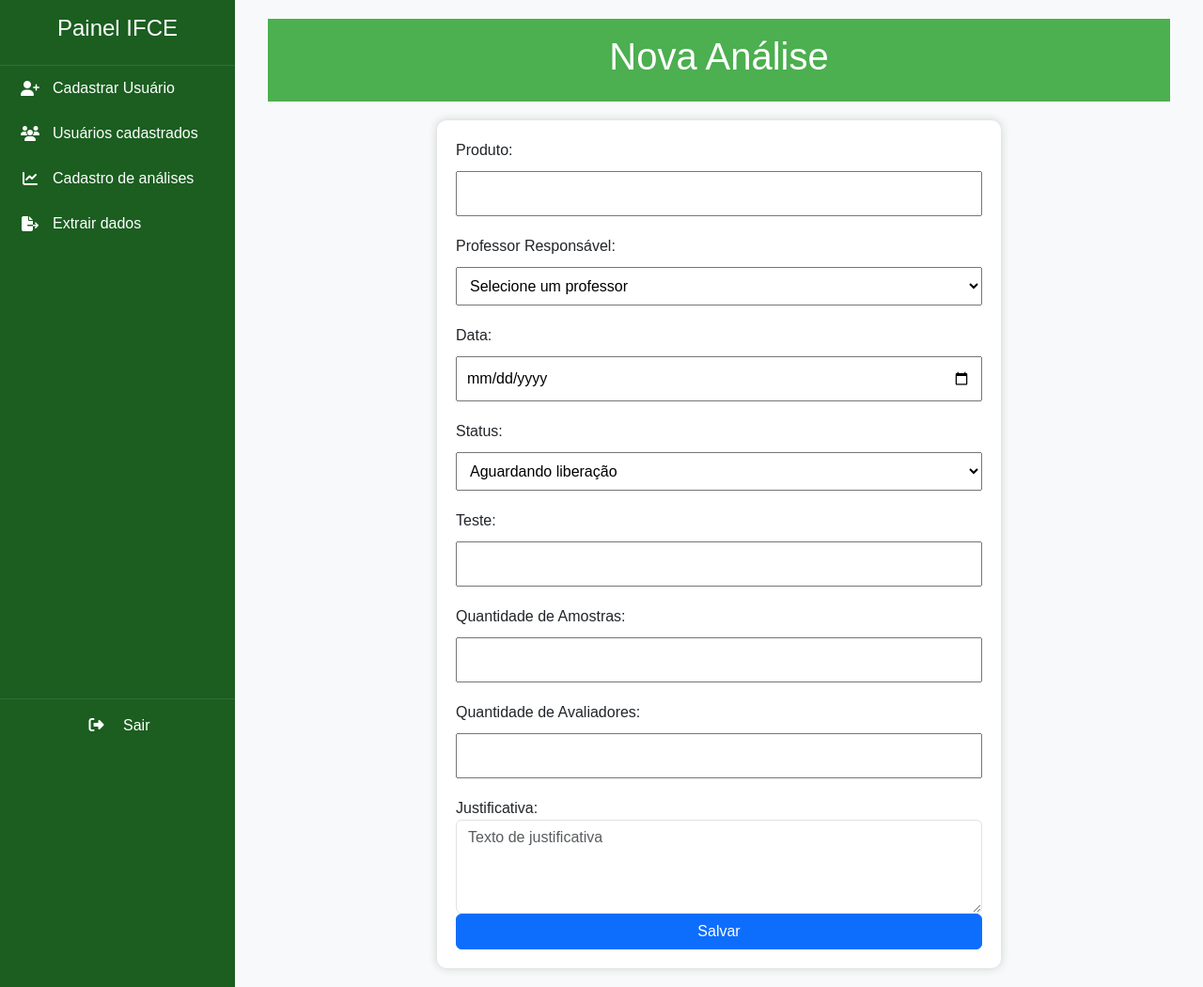
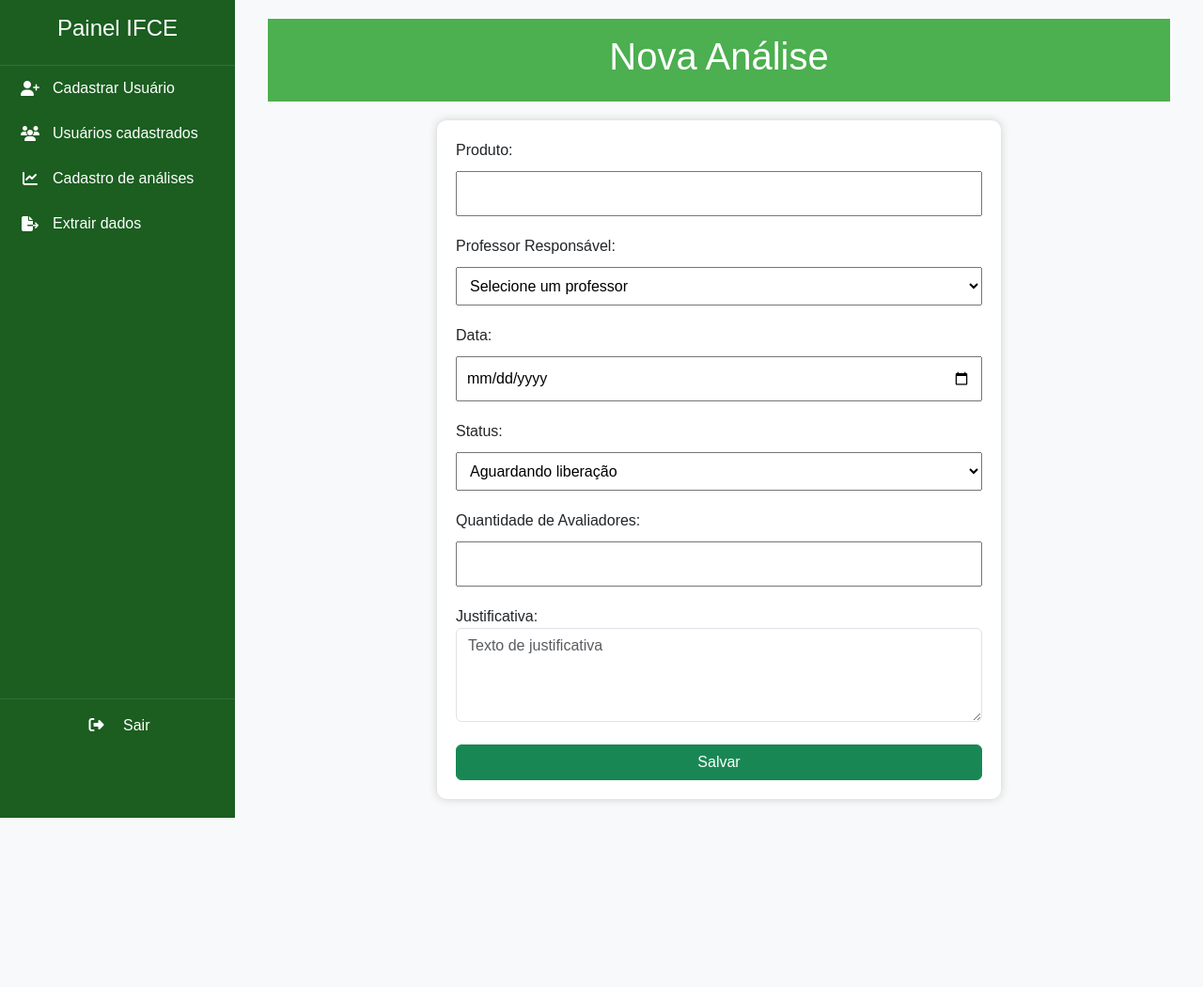
Before and after one commit to antonio-jose-fernandes/Analise_sensorial_2025.2, a Flask app: page /analise/cadastro in a window 1280 px wide. Shown: the whole page at 94% size. After the commit the page ends 870 px from the top, so only its background shows below. Run offline with Flask 3, Linux system fonts and the light colour scheme.

Commit message:
pequenos ajustes

```diff
--- a/controllers/analise_controller.py
+++ b/controllers/analise_controller.py
@@ -48,8 +48,8 @@ def nova_analise():
         responsavel_id = request.form['responsavel']
         data = request.form['data']
         status = request.form['status']
-        teste = request.form['teste']
-        quantidade_amostras = request.form['quantidade_amostras']
+        teste = "" #request.form['teste']
+        quantidade_amostras = 0 #request.form['quantidade_amostras']
         quantidade_avaliadores = request.form['quantidade_avaliadores']
         justificativa = request.form['justificativa']
 
--- a/templates/analises/list_analises.html
+++ b/templates/analises/list_analises.html
@@ -92,7 +92,6 @@
                 <th>Status</th>
                 <th class="d-none d-md-table-cell">Responsável</th>
                 <th class="d-none d-md-table-cell">Data</th>
-                <th class="d-none d-md-table-cell">Teste</th>
                 <th class="actions">Ações</th>
               </tr>
             </thead>
@@ -103,8 +102,7 @@
                 <td>{{ analise.produto }}</td>
                 <td>{{ analise.status }}</td>
                 <td class="d-none d-md-table-cell">{{ analise.responsavel.nome if analise.responsavel else 'Nenhum' }}</td>
-                <td class="d-none d-md-table-cell">{{ analise.data }}</td>
-                <td class="d-none d-md-table-cell">{{ analise.teste }}</td>
+                <td class="d-none d-md-table-cell">{{  analise.data[8:10] }}/{{ analise.data[5:7] }}/{{ analise.data[0:4] }}</td>
                 <td class="actions">
                   <div class="d-flex justify-content-center gap-1">
                      <a href="{{ url_for('visualizar_distribuicao_avaliacoes', id=analise.id) }}" target="_blank" class="btn btn-sm btn-success" title="Distribuição das Amostras">
--- a/templates/analises/nova_analise.html
+++ b/templates/analises/nova_analise.html
@@ -57,12 +57,9 @@
             <option value="Finalizado">Finalizado</option>
           </select>
 
-          <label for="teste">Teste:</label>
+       <!--   <label for="teste">Teste:</label>
           <input type="text" name="teste" id="teste" required>
-
-          <label for="quantidade_amostras">Quantidade de Amostras:</label>
-          <input type="number" id="quantidade_amostras" name="quantidade_amostras" min="1" required>
-
+-->
           <label for="quantidade_avaliadores">Quantidade de Avaliadores:</label>
           <input type="number" id="quantidade_avaliadores" name="quantidade_avaliadores" min="1" required>
 
@@ -70,7 +67,8 @@
           <textarea name="justificativa" id="justificativa" placeholder="Texto de justificativa"
             class="form-control" style="height: 100px;"></textarea>
 
-          <button type="submit" class="btn btn-primary">Salvar</button>
+            <br>
+          <button type="submit" class="btn btn-success">Salvar</button>
         </form>
       </div>
     </div>
```
